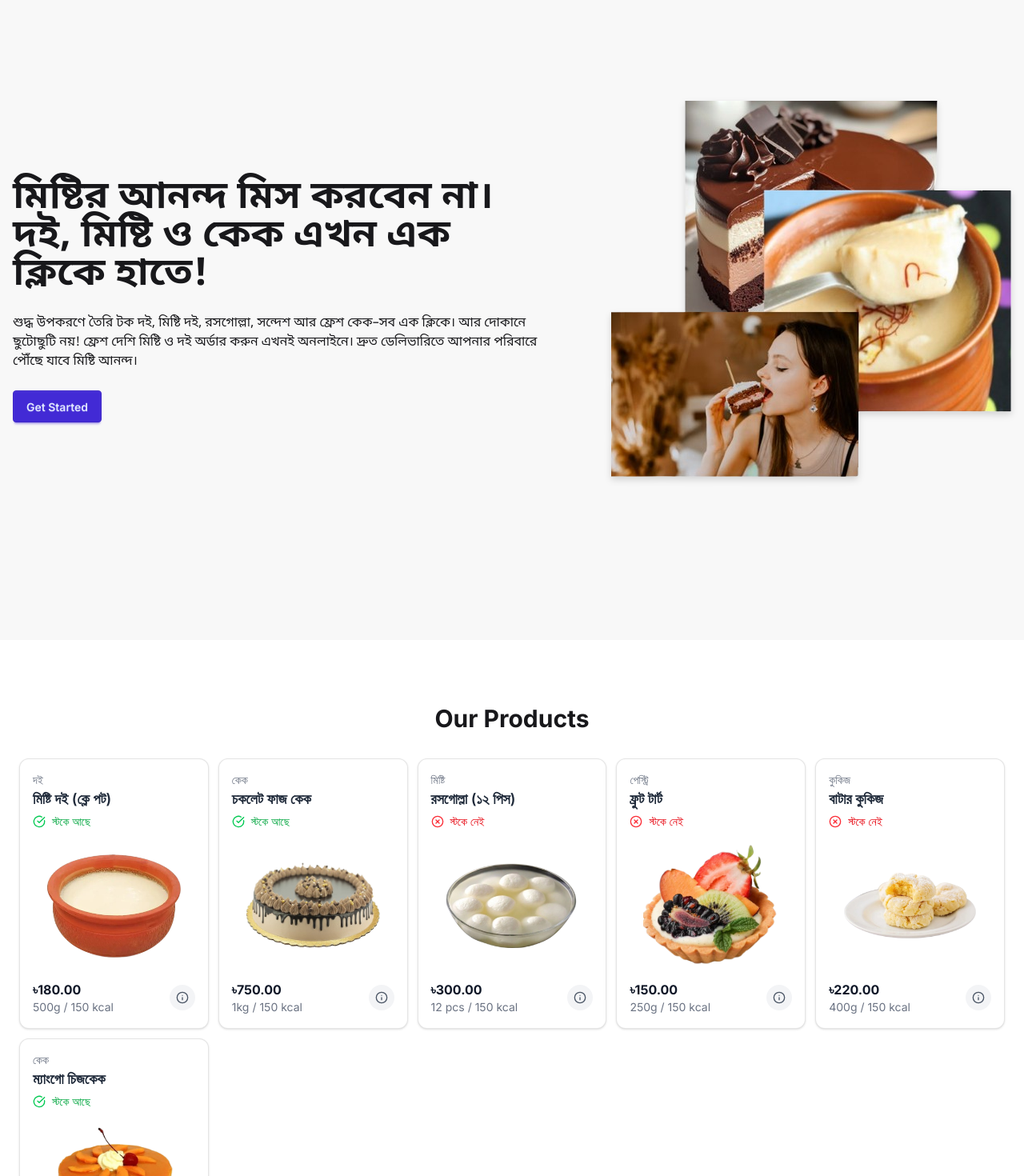
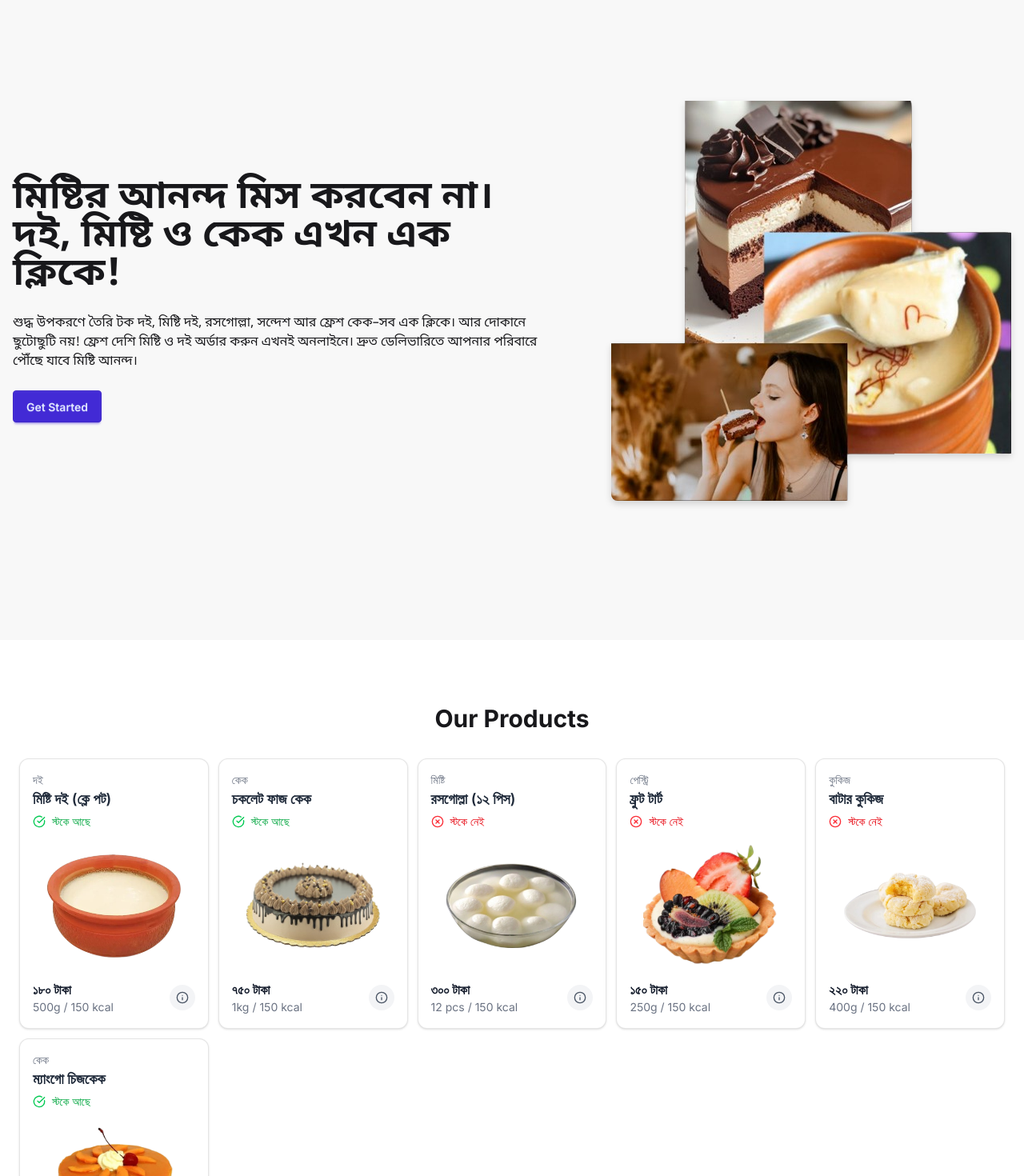
Before and after one commit to arian2004feni/doibazar, a React (Vite) app: page / in a window 1280 px wide. Shown: the top 1470 px of the page at 80% size. Built offline with nearby package versions, Linux system fonts and the light colour scheme.

Commit message:
modification homepage: hero, products section

```diff
--- a/src/component/HomePages/Hero.jsx
+++ b/src/component/HomePages/Hero.jsx
@@ -9,7 +9,7 @@ const Hero = () => {
           className="sm:max-w-lg rounded-lg drop-shadow-lg"
         />
         <div>
-          <h1 className="text-3xl min-[450px]:text-4xl sm:text-5xl font-bold bangla">মিষ্টির আনন্দ মিস করবেন না। <br /> দই, মিষ্টি ও কেক এখন এক ক্লিকে হাতে!</h1>
+          <h1 className="text-3xl min-[450px]:text-4xl sm:text-5xl font-bold bangla">মিষ্টির আনন্দ মিস করবেন না। <br /> দই, মিষ্টি ও কেক এখন এক ক্লিকে!</h1>
           <p className="py-6 bangla">
             শুদ্ধ উপকরণে তৈরি টক দই, মিষ্টি দই, রসগোল্লা, সন্দেশ আর ফ্রেশ কেক–সব এক ক্লিকে। আর দোকানে ছুটোছুটি নয়! ফ্রেশ দেশি মিষ্টি ও দই অর্ডার করুন এখনই অনলাইনে। দ্রুত ডেলিভারিতে আপনার পরিবারে পৌঁছে যাবে মিষ্টি আনন্দ।
           </p>
--- a/src/component/HomePages/Products.jsx
+++ b/src/component/HomePages/Products.jsx
@@ -9,7 +9,7 @@ const Products = () => {
     "category": "দই",
     "inStock": true,
     "title": "মিষ্টি দই (ক্লে পট)",
-    "price": 180,
+    "price": "১৮০",
     "weight": "500g",
     "cal": "150 kcal"
   },
@@ -19,7 +19,7 @@ const Products = () => {
     "category": "কেক",
     "inStock": true,
     "title": "চকলেট ফাজ কেক",
-    "price": 750,
+    "price": "৭৫০",
     "weight": "1kg",
     "cal": "150 kcal"
   },
@@ -29,7 +29,7 @@ const Products = () => {
     "category": "মিষ্টি",
     "inStock": false,
     "title": "রসগোল্লা (১২ পিস)",
-    "price": 300,
+    "price": "৩০০",
     "weight": "12 pcs",
     "cal": "150 kcal"
   },
@@ -39,7 +39,7 @@ const Products = () => {
     "category": "পেস্ট্রি",
     "inStock": false,
     "title": "ফ্রুট টার্ট",
-    "price": 150,
+    "price": "১৫০",
     "weight": "250g",
     "cal": "150 kcal"
   },
@@ -49,7 +49,7 @@ const Products = () => {
     "category": "কুকিজ",
     "inStock": false,
     "title": "বাটার কুকিজ",
-    "price": 220,
+    "price": "২২০",
     "weight": "400g",
     "cal": "150 kcal"
   },
@@ -59,7 +59,7 @@ const Products = () => {
     "category": "কেক",
     "inStock": true,
     "title": "ম্যাংগো চিজকেক",
-    "price": 550,
+    "price": "৫৫০",
     "weight": "500g",
     "cal": "150 kcal"
   }
--- a/src/component/HomePages/SingleProduct.jsx
+++ b/src/component/HomePages/SingleProduct.jsx
@@ -34,7 +34,7 @@ const SingleProduct = ({ item }) => {
       <div className="flex justify-between items-center">
         {/* Price & Weight/Cal */}
       <div className="flex flex-col justify-center">
-        <p className="text-base font-bold text-gray-900">৳{price.toFixed(2)}</p>
+        <p className="text-base font-bold text-gray-900">{price} টাকা</p>
         <p className="text-sm text-gray-500">{weight} / {cal}</p>
       </div>
 
```
Also changed, not shown: public/hero.png.
